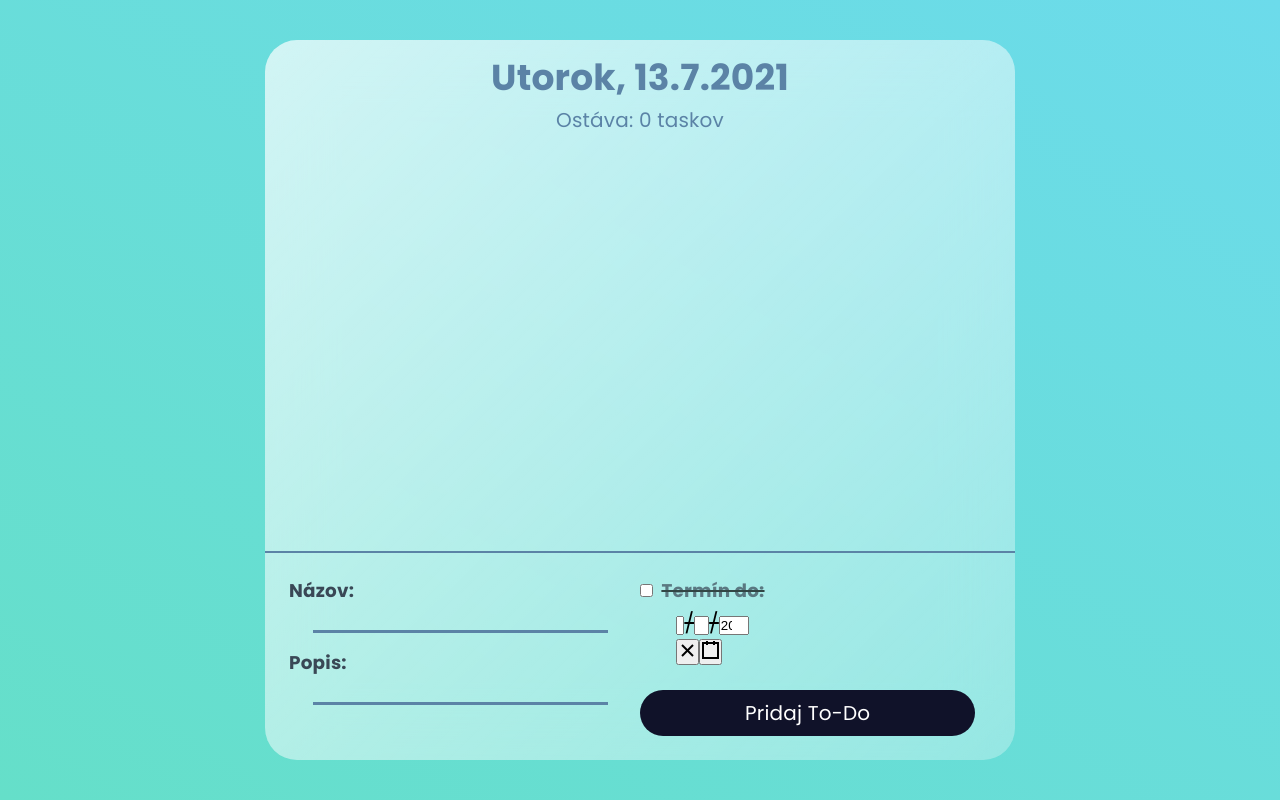
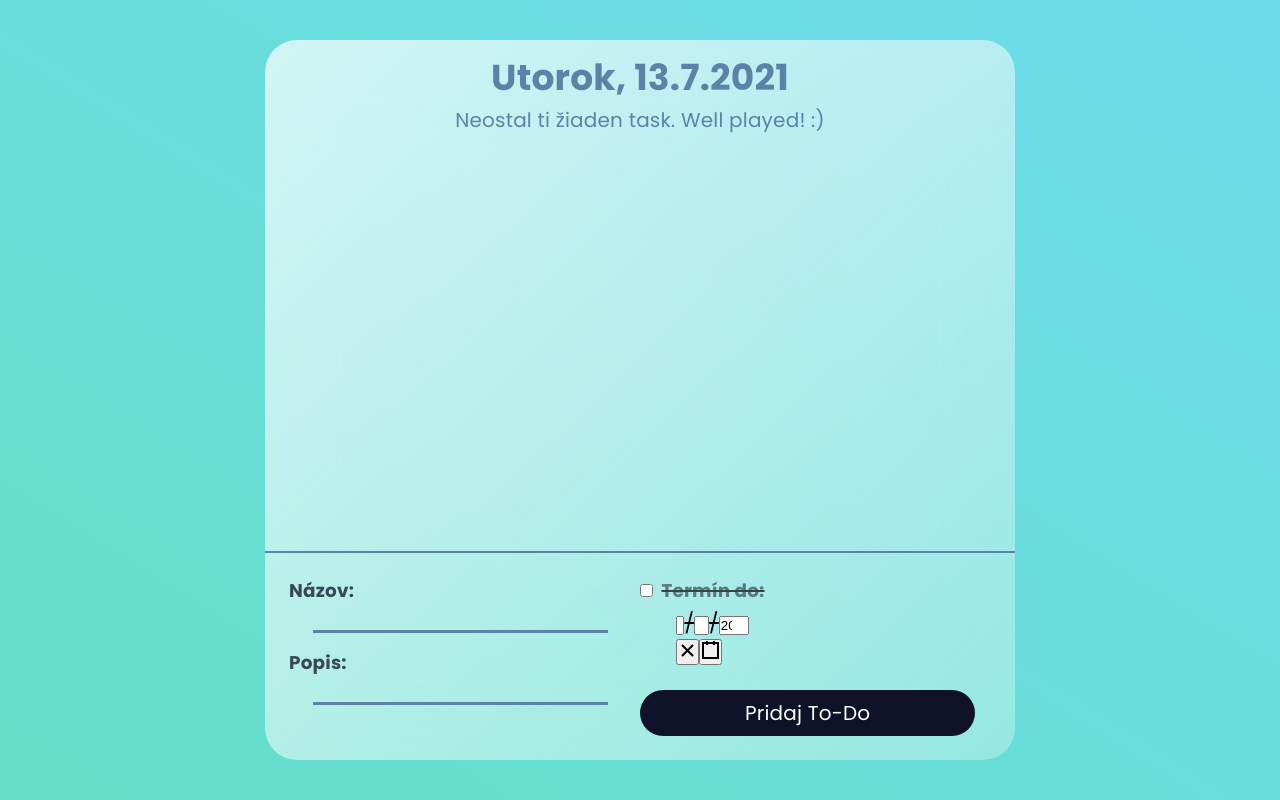
Before and after one commit to BranislavMateas/ProductivityApp, a React (Create React App) app: page / in a window 1280 px wide. Built offline with nearby package versions, Linux system fonts and the light colour scheme.

Commit message:
improved conjugation of the 'task' phrase.

```diff
--- a/src/App.js
+++ b/src/App.js
@@ -160,36 +160,41 @@ function App() {
 
     var adderer = document.getElementById("adder");
     //format poctu taskov
+
+    function remainingTasksMsg() {
+        var hlaska = "";
         switch (todosList.filter((exactTodo) => !exactTodo.complete).length) {
+            case 0:
+                hlaska = "Neostal ti žiaden task. Well played! :)";
+                break;
             case 1:
-            var tasky = "task";
+                hlaska = "Ostáva ti už len " + 1 + " task";
                 break;
             case 2:
-            tasky = "tasky";
+                hlaska = "Zostávajú ti ešte " + 2 + " tasky";
                 break;
             case 3:
-            tasky = "tasky";
+                hlaska = "Zostávajú ti ešte " + 3 + " tasky";
                 break;
             case 4:
-            tasky = "tasky";
+                hlaska = "Zostávajú ti ešte " + 4 + " tasky";
                 break;
             default:
-            tasky = "taskov";
+                let pocet = todosList.filter(
+                    (exactTodo) => !exactTodo.complete
+                ).length;
+                hlaska = "Ostáva ti ešte " + pocet + " taskov";
                 break;
+        }
+
+        return hlaska;
     }
 
     return (
         <>
             <div className="blok">
                 <h1 id="date">{currDate}</h1>
-                <h2 id="remaining">
-                    Ostáva:{" "}
-                    {
-                        todosList.filter((exactTodo) => !exactTodo.complete)
-                            .length
-                    }{" "}
-                    {tasky}
-                </h2>
+                <h2 id="remaining">{remainingTasksMsg()}</h2>
                 <TransitionGroup component="ul" className="list">
                     {todosList.map((todo) => (
                         <CSSTransition
```
Lines whose indentation alone changed are shown as unchanged.
